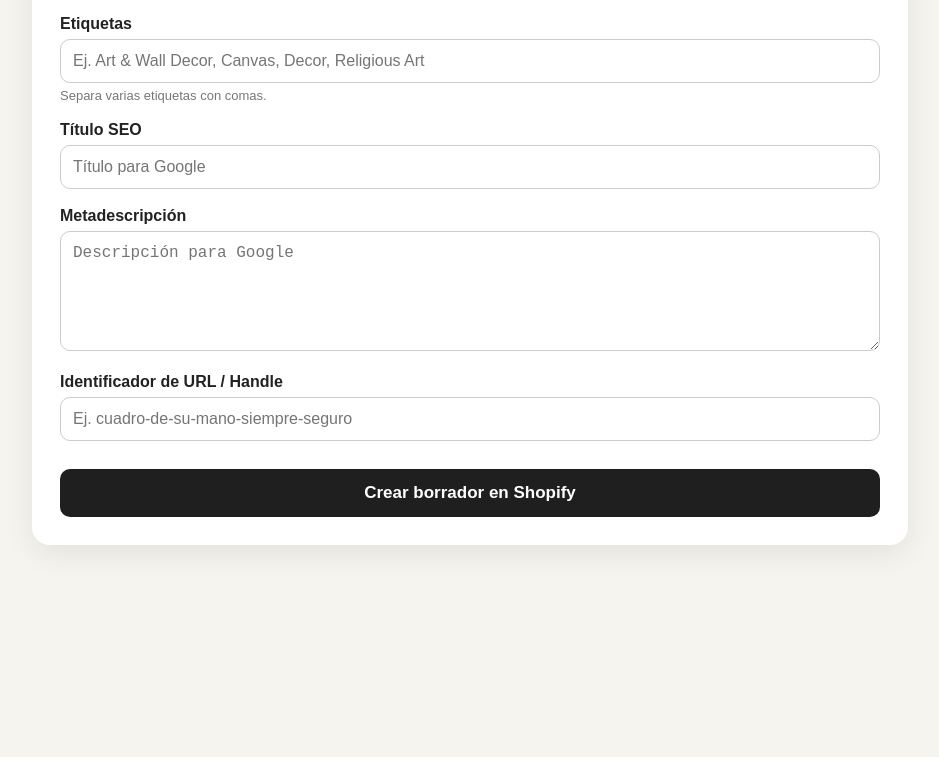
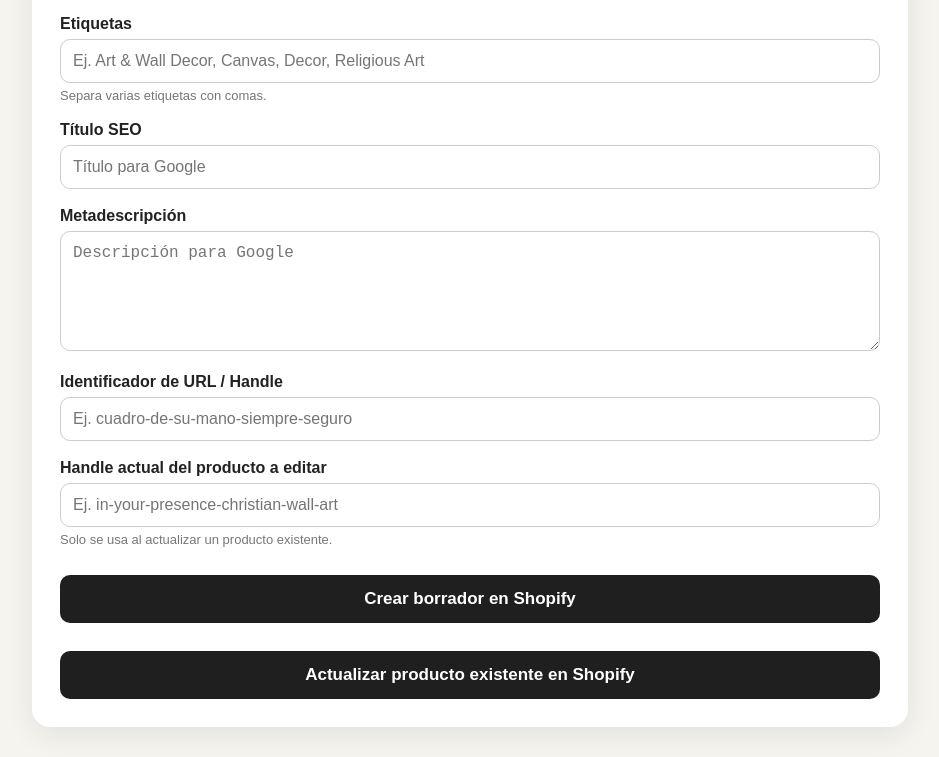
Before and after one commit to wissleylag-svg/epifane-publisher, a website: page index.html in a window 1280 px wide. Shown: the part 1044-1801 px from the top of the page, without its empty margins (170-1109 px from the left). Before the commit the page ends 1619 px from the top, so only its background shows below. Drawn offline with Linux system fonts and the light colour scheme.

Commit message:
Update index.html

```diff
--- a/index.html
+++ b/index.html
@@ -197,10 +197,21 @@
         type="text"
         placeholder="Ej. cuadro-de-su-mano-siempre-seguro"
       />
-
+      <label for="existingHandle">Handle actual del producto a editar</label>
+<input
+  id="existingHandle"
+  type="text"
+  placeholder="Ej. in-your-presence-christian-wall-art"
+/>
+<div class="small-note">
+  Solo se usa al actualizar un producto existente.
+</div>
       <button id="submitButton" type="submit">
         Crear borrador en Shopify
       </button>
+      <button id="updateButton" type="button">
+  Actualizar producto existente en Shopify
+</button>
     </form>
 
     <div id="status"></div>
@@ -210,8 +221,10 @@
     const form = document.getElementById("productForm");
     const statusBox = document.getElementById("status");
     const submitButton = document.getElementById("submitButton");
-const sm5Input = document.getElementById("sm5Input");
-const loadSm5Button = document.getElementById("loadSm5Button");
+    const updateButton = document.getElementById("updateButton");
+    const existingHandle = document.getElementById("existingHandle");
+    const sm5Input = document.getElementById("sm5Input");
+    const loadSm5Button = document.getElementById("loadSm5Button");
 
 function cleanSm5Value(value) {
   return value
```
